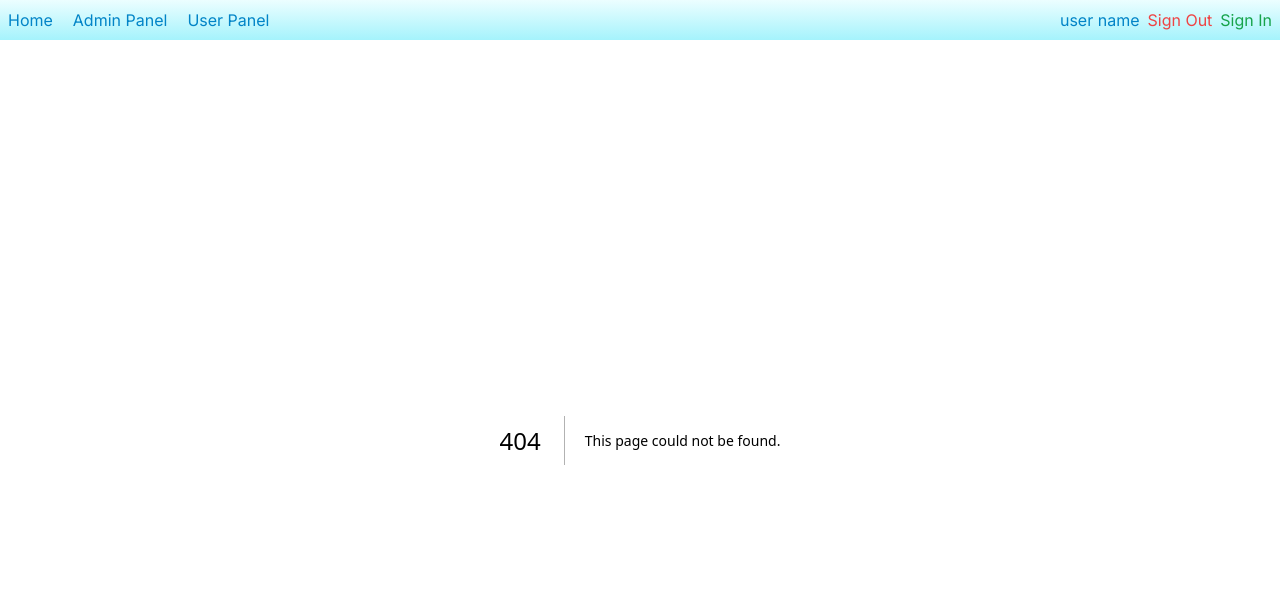
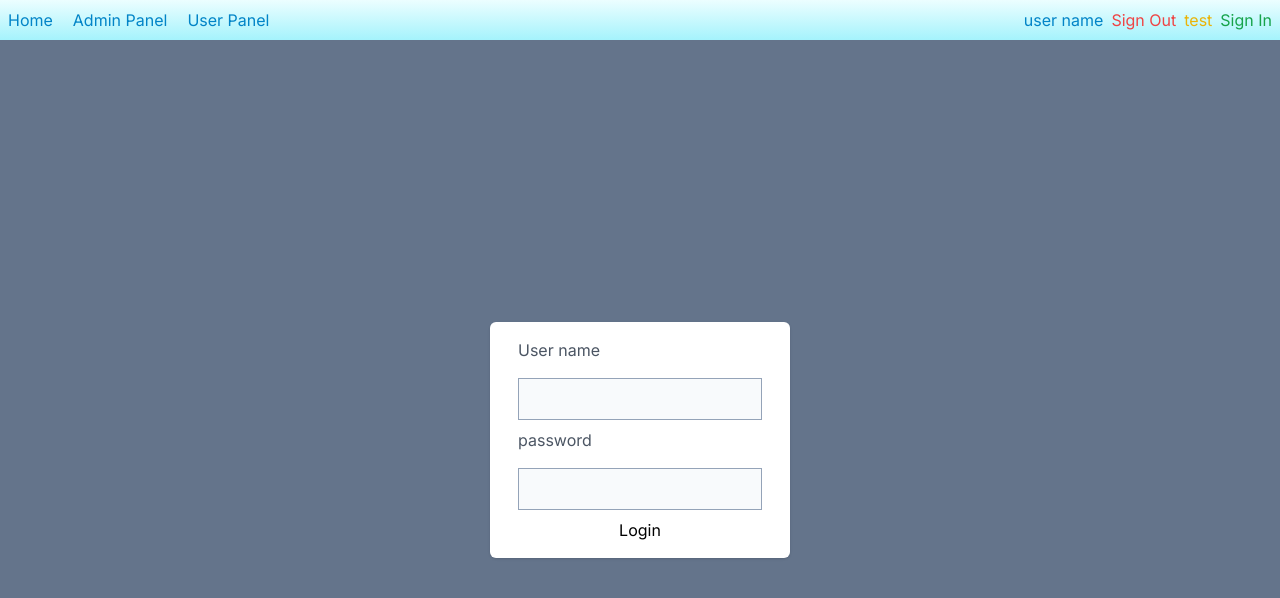
Before and after one commit to BouaikIlham/next-auth, a Next.js app: page /auth/login in a window 1280 px wide. Before the commit this address had no page. Shown: the top 598 px of the page. Built offline with nearby package versions, Linux system fonts and the light colour scheme.

Commit message:
create form

```diff
--- a/app/AppBar.tsx
+++ b/app/AppBar.tsx
@@ -21,6 +21,9 @@ const AppBar = () => {
             <button className="text-red-500">
               Sign Out
             </button>
+            <Link className="text-yellow-500" href={"/auth/login"}>
+                test
+            </Link>
           </>
 
           <button className="text-green-600">
--- /dev/null
+++ b/app/admin/page.tsx
@@ -0,0 +1,13 @@
+import React from "react";
+
+const page = () => {
+  return (
+    <div>
+      <div className="flex justify-center items-center p-5 text-red-500 text-lg font-bold">
+        Admin Protected Page
+      </div>
+    </div>
+  );
+};
+
+export default page;
--- /dev/null
+++ b/app/admin/panel/page.tsx
@@ -0,0 +1,11 @@
+import React from "react";
+
+const page = () => {
+  return (
+    <div className="flex justify-center items-center p-5">
+      <h1 className=" text-red-500 text-lg font-bold">Deep protected page </h1>
+    </div>
+  );
+};
+
+export default page;
--- /dev/null
+++ b/app/auth/login/page.tsx
@@ -0,0 +1,32 @@
+'use client'
+import { useRef } from "react"
+const loginPage = () => {
+
+    const onSubmit = async () => {
+    }
+    const userName = useRef("")
+    const password = useRef("")
+  return (
+    <form className={"flex flex-col justify-center items-center  h-screen bg-slate-500"}>
+      {/* <p className="text-red-700 bg-red-100 py-2 px-5 rounded-md"></p> */}
+      <div className="px-7 py-4 shadow bg-white rounded-md flex flex-col gap-2">
+        <label
+              className="block text-gray-600  mb-2 text-xs lg:text-sm xl:text-base">
+            User name
+        </label>
+        <input  onChange={(e) => (userName.current === e.target.value)}
+                autoComplete="off"
+                className="border border-slate-400 disabled:border-slate-100 w-full block outline-none py-2 px-1 transition-all text-xs lg:text-sm xl:text-base  bg-slate-50 focus:shadow focus:shadow-blue-500"
+         />
+        <label className="block text-gray-600  mb-2 text-xs lg:text-sm xl:text-base">password</label>
+        <input  onChange={(e) => (password.current === e.target.value)}
+                autoComplete="off"
+                className="border border-slate-400 disabled:border-slate-100 w-full block outline-none py-2 px-1 transition-all text-xs lg:text-sm xl:text-base  bg-slate-50 focus:shadow focus:shadow-blue-500"
+         />
+        <button onClick={onSubmit}>Login</button>
+      </div>
+    </form>
+  )
+}
+
+export default loginPage
--- a/app/page.tsx
+++ b/app/page.tsx
@@ -1,4 +1,3 @@
-import Image from "next/image";
 
 export default function Home() {
   return (
--- a/package.json
+++ b/package.json
@@ -9,6 +9,8 @@
     "lint": "next lint"
   },
   "dependencies": {
+    "@hookform/devtools": "^4.3.1",
+    "@hookform/resolvers": "^3.1.0",
     "@types/node": "20.2.5",
     "@types/react": "18.2.7",
     "@types/react-dom": "18.2.4",
@@ -16,9 +18,11 @@
     "eslint": "8.41.0",
     "eslint-config-next": "13.4.4",
     "next": "13.4.4",
+    "next-auth": "^4.22.1",
     "postcss": "8.4.24",
     "react": "18.2.0",
     "react-dom": "18.2.0",
+    "react-hook-form": "^7.44.2",
     "tailwindcss": "3.3.2",
     "typescript": "5.0.4"
   }
```
Also changed, not shown: 1 other file (tests, documents, lock files or other folders).
